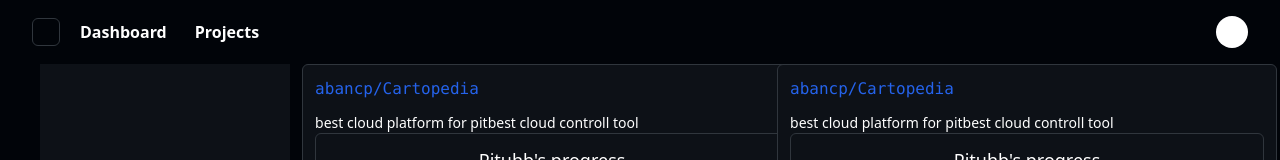
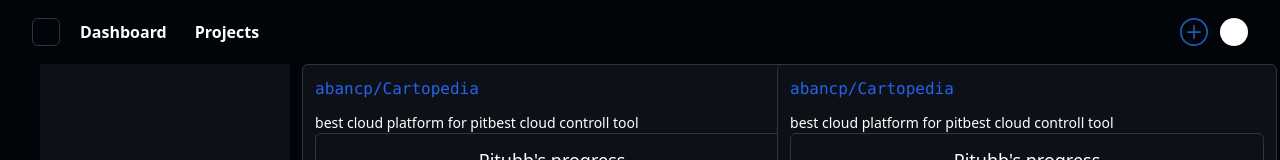
Before and after one commit to abancp/pithub-frontend, a Next.js app: page / in a window 1280 px wide. Shown: the top 160 px of the page. Built offline with nearby package versions, Linux system fonts and the light colour scheme.

Commit message:
some navigations

```diff
--- /dev/null
+++ b/src/components/auth/ProfileButton.tsx
@@ -0,0 +1,11 @@
+import React from 'react'
+
+function ProfileButton() {
+  return (
+    <div>
+      {}
+    </div>
+  )
+}
+
+export default ProfileButton
--- a/src/components/ui/Header/Header.tsx
+++ b/src/components/ui/Header/Header.tsx
@@ -1,17 +1,20 @@
 import React from 'react'
+import Link from 'next/link'
 
 function Header() {
   return (
     <div className='w-100 font-sans h-10 flex justify-between p-8 items-center '>
       <div className="flex w-[50%] justify-start gap-3 text-white">
-        <div className='border hover:bg-[rgb(13,17,23)] cursor-pointer border-[#30363D] rounded-md w-7 h-7'>
-
-        </div>
+        <Link href={"/"}><div className='border hover:bg-[rgb(13,17,23)] cursor-pointer border-[#30363D] rounded-md w-7 h-7'></div></Link>
         <div className='font-bold px-2 rounded-md py-[0.13rem] hover:bg-[#0D1117] cursor-pointer'>Dashboard</div>
         <div className='font-bold px-2 rounded-md py-[0.13rem] hover:bg-[#0D1117] cursor-pointer'>Projects</div>
       </div>
-      <div className="flex w-[50%] justify-end items-center text-white">
-        <div className="w-[2rem] h-[2rem] rounded-full bg-white"></div>
+      <div className="flex w-[50%] justify-end gap-3 items-center text-white">
+        <Link href={'/new'} ><svg  xmlns="http://www.w3.org/2000/svg" width="28" height="28" fill="currentColor" className="text-[#1c5ca6] cursor-pointer bi bi-plus-circle" viewBox="0 0 16 16">
+          <path d="M8 15A7 7 0 1 1 8 1a7 7 0 0 1 0 14m0 1A8 8 0 1 0 8 0a8 8 0 0 0 0 16" />
+          <path d="M8 4a.5.5 0 0 1 .5.5v3h3a.5.5 0 0 1 0 1h-3v3a.5.5 0 0 1-1 0v-3h-3a.5.5 0 0 1 0-1h3v-3A.5.5 0 0 1 8 4" />
+        </svg></Link>
+        <div className="w-[1.75rem] h-[1.75rem] rounded-full bg-white"></div>
       </div>
     </div>
   )
```
Also changed, not shown: src/hooks/useIsLogin.tsx (added).
